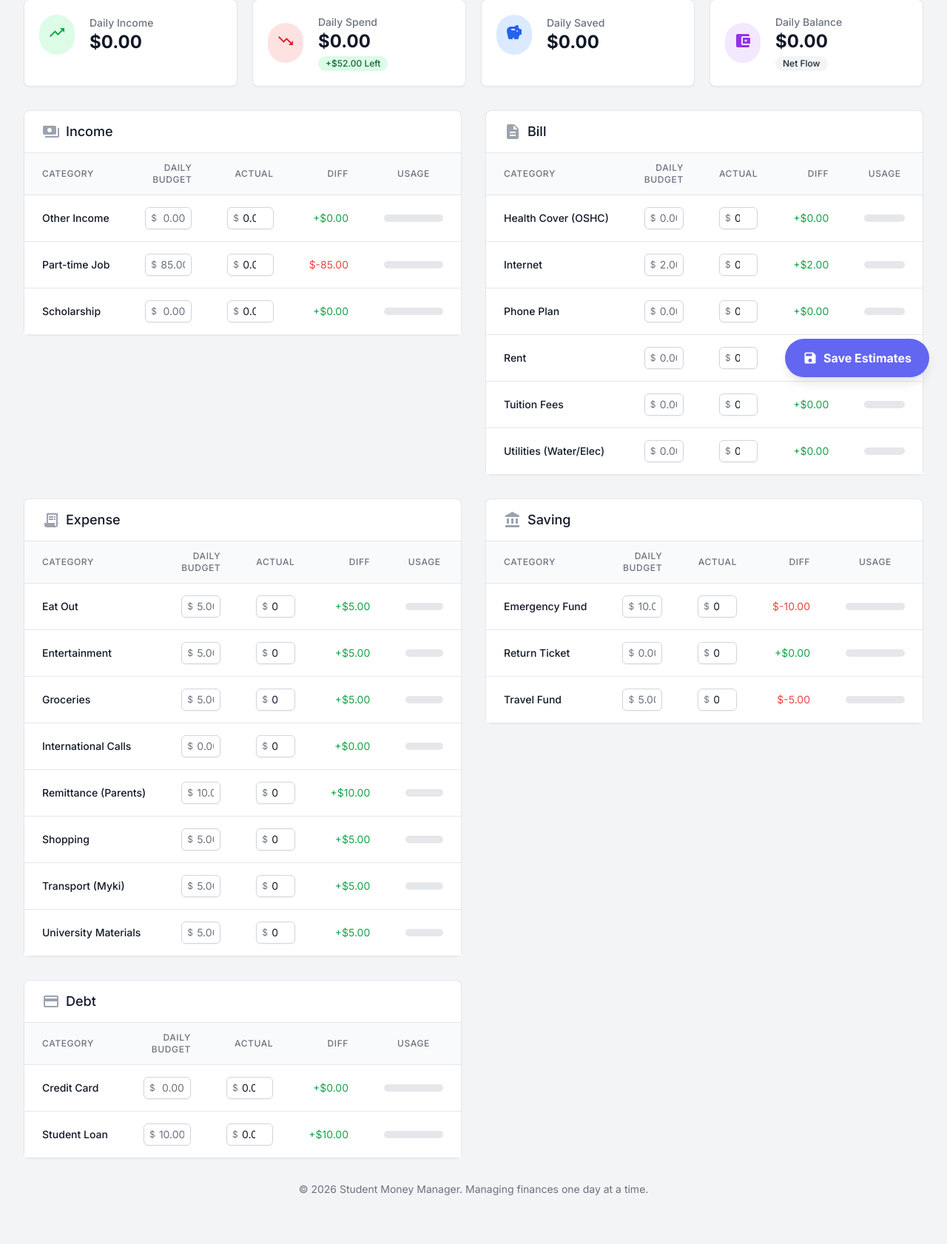
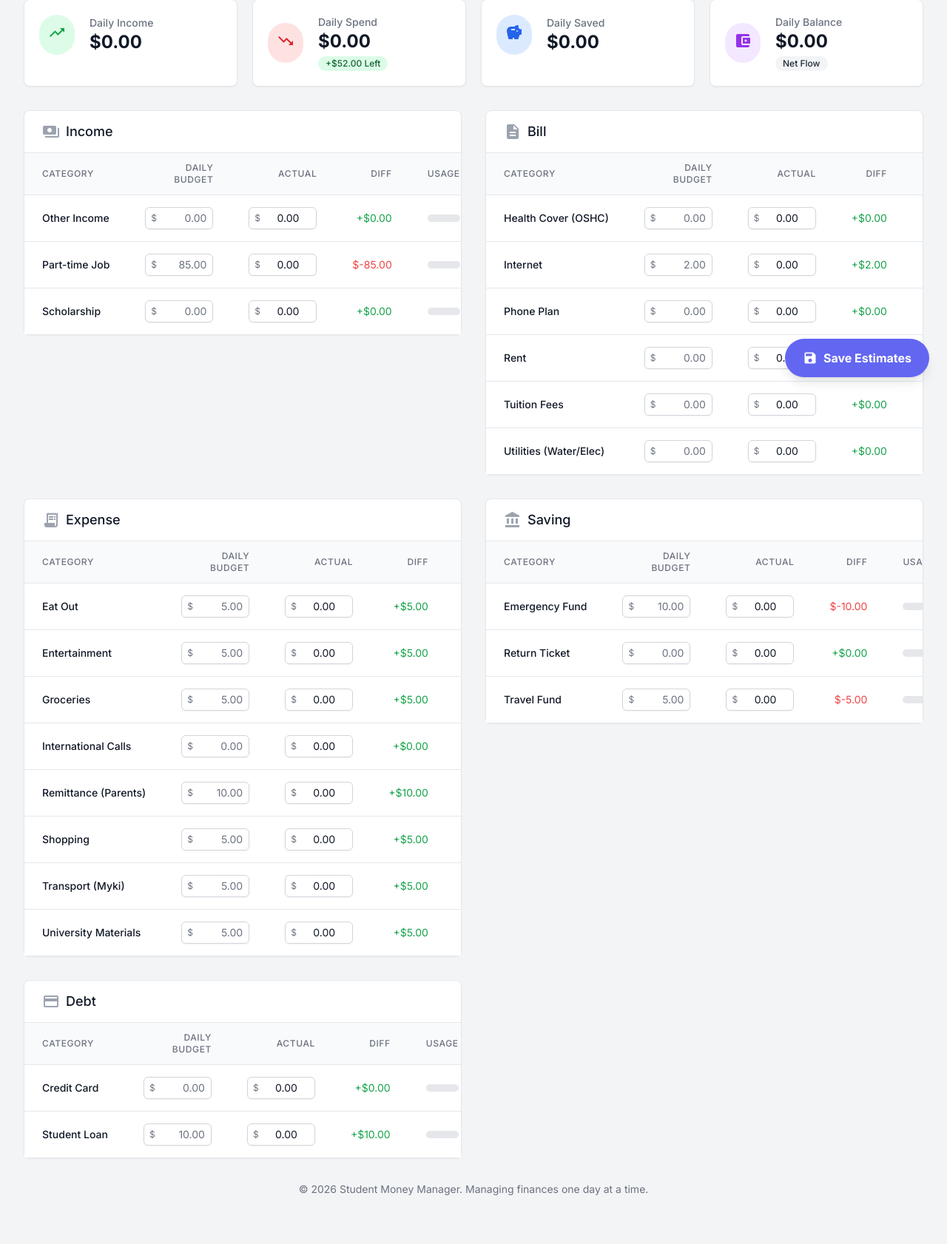
Before and after one commit to DustyxT/MoneyManagementAPP, a Flask app: page / in a window 1280 px wide. Shown: the part 266-1948 px from the top of the page at 74% size. Run offline with Flask 3, Linux system fonts and the light colour scheme; data comes from the database, SQL or seed files in the repository; some libraries are stand-ins or nearby versions.

Commit message:
Fix UI clipping by forcing minimum width on budget/actual columns

```diff
--- a/templates/daily.html
+++ b/templates/daily.html
@@ -295,10 +295,10 @@
                                             class="px-6 py-3 text-left text-xs font-medium text-gray-500 dark:text-gray-400 uppercase tracking-wider">
                                             Category</th>
                                         <th
-                                            class="px-6 py-3 text-right text-xs font-medium text-gray-500 dark:text-gray-400 uppercase tracking-wider">
+                                            class="px-6 py-3 text-right text-xs font-medium text-gray-500 dark:text-gray-400 uppercase tracking-wider min-w-[140px]">
                                             Daily Budget</th>
                                         <th
-                                            class="px-6 py-3 text-right text-xs font-medium text-gray-500 dark:text-gray-400 uppercase tracking-wider">
+                                            class="px-6 py-3 text-right text-xs font-medium text-gray-500 dark:text-gray-400 uppercase tracking-wider min-w-[140px]">
                                             Actual</th>
                                         <th
                                             class="px-6 py-3 text-right text-xs font-medium text-gray-500 dark:text-gray-400 uppercase tracking-wider">
```
